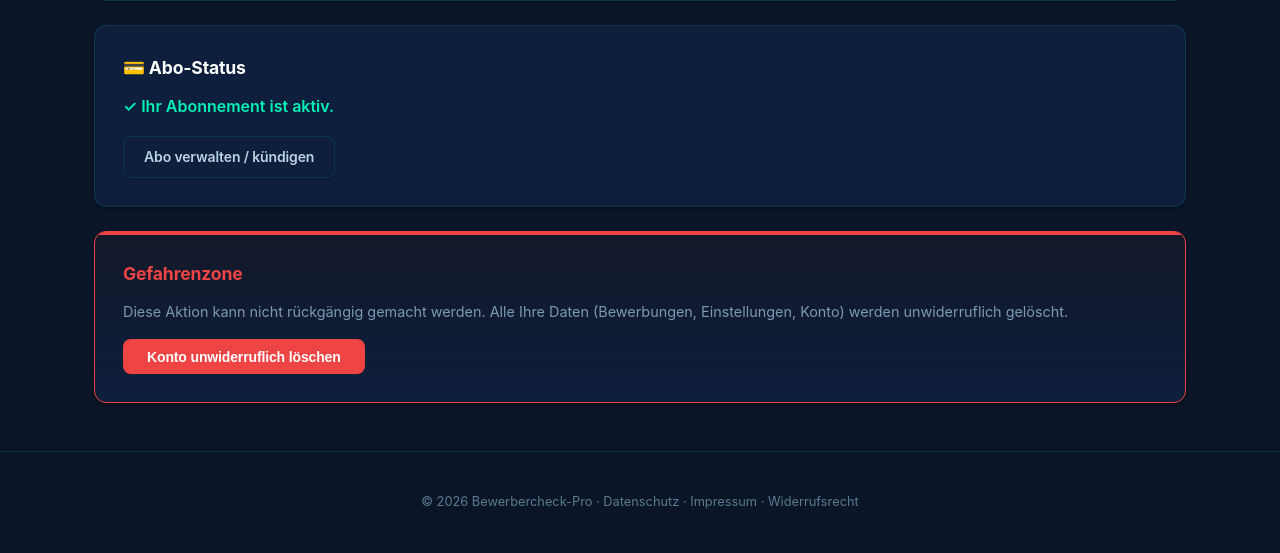
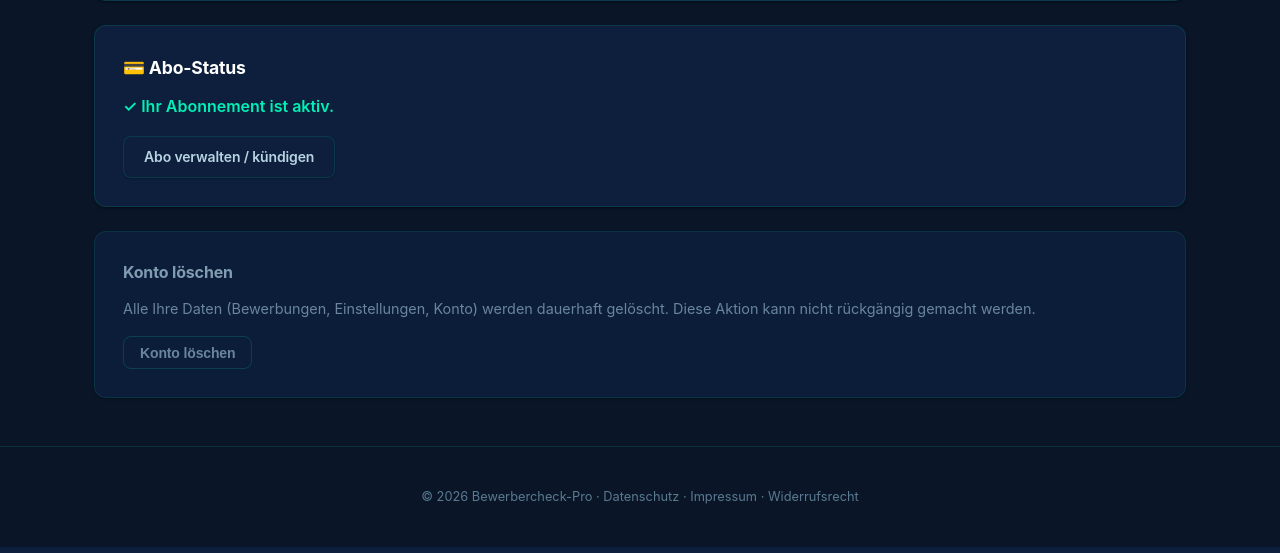
Before and after one commit to budsxbach/bewerbercheck-pro, a Flask app: page /einstellungen in a window 1280 px wide. Shown: the part 1374-1927 px from the top of the page. Run offline with Flask 3, Linux system fonts and the light colour scheme; a user stored in the database is signed in; tables that the repository leaves empty hold one stand-in row (values such as "Sample post"); some libraries are stand-ins or nearby versions.

Commit message:
UX: Gefahrenzone durch dezenten 'Konto löschen'-Bereich ersetzt
Rote Box, aggressiver Titel und roter Button entfernt.
Neues Design: neutraler Rahmen, grauer Text, subtiler Button
der erst beim Hover rot wird – professionell und nicht alarmierend.

Co-Authored-By: Claude Sonnet 4.6 <noreply@anthropic.com>

```diff
--- a/static/style.css
+++ b/static/style.css
@@ -1657,22 +1657,29 @@ main.container { animation: fadeIn .2s ease; }
 }
 .form-hint.is-invalid { color: var(--danger); }
 
-/* ── Danger Zone visuell stärker ─────────────────────────── */
-.danger-zone {
-    border-color: var(--danger) !important;
-    border-style: solid !important;
-    background: linear-gradient(to bottom, rgba(239,68,68,.04), var(--bg-card));
-    position: relative;
-    overflow: hidden;
-}
-.danger-zone::before {
-    content: '';
-    position: absolute;
-    top: 0;
-    left: 0;
-    right: 0;
-    height: 3px;
-    background: var(--danger);
+/* ── Konto löschen (dezent) ───────────────────────────────── */
+.delete-zone {
+    border-color: var(--gray-200);
+    opacity: .85;
+}
+.delete-zone h2 {
+    color: var(--gray-600);
+    font-size: 1rem;
+}
+.btn-delete {
+    background: transparent;
+    color: var(--gray-500);
+    border: 1px solid var(--gray-300);
+    padding: .45rem 1rem;
+    border-radius: var(--radius-sm);
+    font-size: .875rem;
+    cursor: pointer;
+    transition: color var(--transition), border-color var(--transition);
+}
+.btn-delete:hover {
+    color: var(--danger);
+    border-color: var(--danger);
+    background: transparent;
 }
 
 /* ── Phase 7: Error-Code Gradient ────────────────────────── */
--- a/templates/settings.html
+++ b/templates/settings.html
@@ -156,16 +156,16 @@
     {% endif %}
 </div>
 
-<!-- Gefahrenzone -->
-<div class="card settings-card danger-zone">
-    <h2>Gefahrenzone</h2>
+<!-- Konto löschen -->
+<div class="card settings-card delete-zone">
+    <h2>Konto löschen</h2>
     <p style="color: var(--gray-500); font-size: .9rem; margin-bottom: 1rem;">
-        Diese Aktion kann nicht rückgängig gemacht werden. Alle Ihre Daten (Bewerbungen, Einstellungen, Konto) werden unwiderruflich gelöscht.
+        Alle Ihre Daten (Bewerbungen, Einstellungen, Konto) werden dauerhaft gelöscht. Diese Aktion kann nicht rückgängig gemacht werden.
     </p>
     <form method="POST" action="{{ url_for('settings_bp.konto_loeschen') }}"
-          onsubmit="return confirm('Sind Sie sicher? Alle Daten werden unwiderruflich gelöscht. Diese Aktion kann NICHT rückgängig gemacht werden.');">
+          onsubmit="return confirm('Möchten Sie Ihr Konto wirklich löschen? Alle Daten werden dauerhaft entfernt.');">
         <input type="hidden" name="csrf_token" value="{{ csrf_token() }}">
-        <button type="submit" class="btn btn-danger">Konto unwiderruflich löschen</button>
+        <button type="submit" class="btn btn-delete">Konto löschen</button>
     </form>
 </div>
 
```
